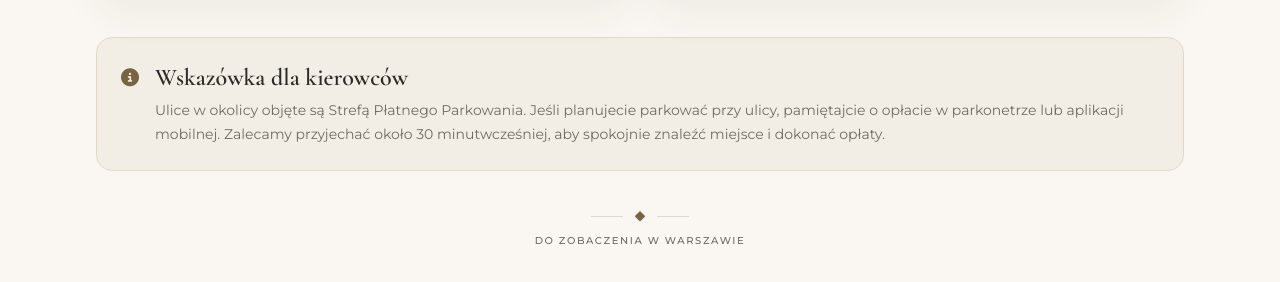
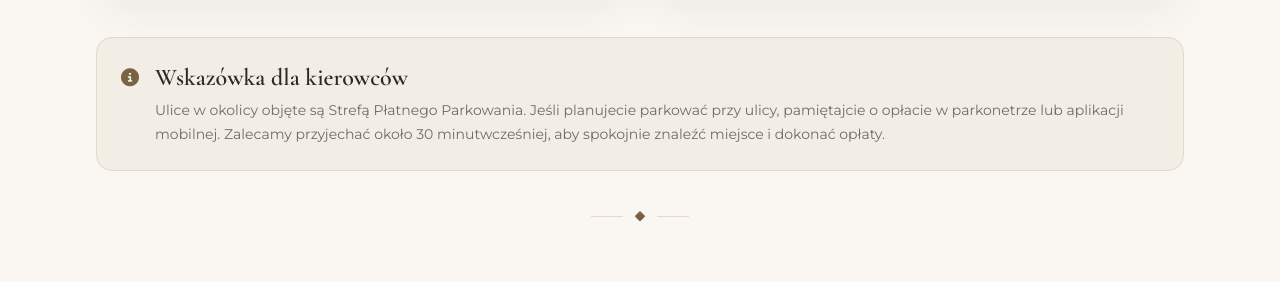
Before and after one commit to Strachuix/parking_instructions, a plain HTML site: page index.html in a window 1280 px wide. Shown: the part 1642-1924 px from the top of the page. Drawn offline with nearby package versions, Linux system fonts and the light colour scheme.

Commit message:
Remove footer text from parking instructions page

```diff
--- a/index.html
+++ b/index.html
@@ -310,7 +310,6 @@
         <i class="fa-solid fa-diamond ornament text-[10px]"></i>
         <span class="h-px w-8 bg-[var(--border)]"></span>
       </div>
-      <p class="text-[10px] font-medium uppercase tracking-[0.16em] muted">Do zobaczenia w Warszawie</p>
     </footer>
   </div>
 
```
